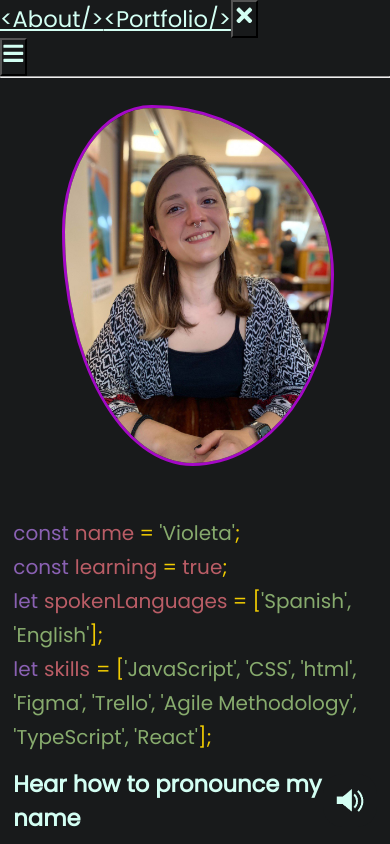
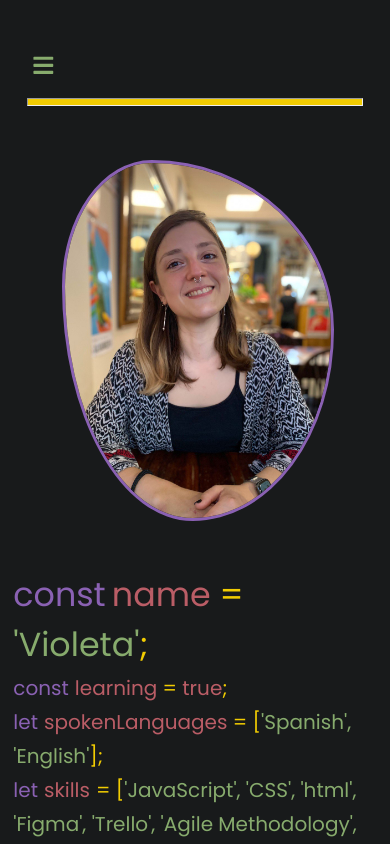
Before and after one commit to violetacf/violeta-portfolio, a React (Create React App) app: page / in a window 390 px wide. Shown: the top 844 px of the page. Built offline with nearby package versions, Linux system fonts and the light colour scheme.

Commit message:
nav bar working

```diff
--- a/src/Components/About/About.css
+++ b/src/Components/About/About.css
@@ -1,21 +1,25 @@
 /*Code About CSS:*/
 
-#name {
+.name {
   color: #ba5d66;
   font-size: 20pt;
 }
 
-#variable {
-  color: #8a61b3;
+.variable {
+  color: var(--mainColor);
 }
 
-#string {
+.string {
   color: #87ab6d;
   font-size: 20pt;
 }
 
-#parenthesis {
+.parenthesis {
   color: #f1cc02;
+}
+
+#my-name {
+  font-size: 50pt;
 }
 
 .code-text-container {
@@ -64,11 +68,38 @@
   font-size: 20pt;
 }
 
+.contact-function-container {
+  display: flex;
+  flex-direction: row;
+  margin-left: 40pt;
+}
+
+.function-container {
+  max-width: 400pt;
+  min-width: 400pt;
+  margin: 10pt;
+  align-items: center;
+}
+
 @media only screen and (max-width: 1024px) {
   .img-intro-about-container {
     display: flex;
     flex-direction: column;
     align-items: center;
+  }
+
+  .contact-function-container {
+    display: flex;
+    flex-direction: column;
+    margin: 10pt;
+  }
+
+  .function-container {
+    /* max-width: 400pt;
+    min-width: 400pt; */
+    margin: 0pt;
+    max-width: 300pt;
+    min-width: 250pt;
   }
 
   .subtitle {
@@ -80,24 +111,24 @@
     min-width: 50pt;
   }
 
-  #name {
-    color: #ba5d66;
+  .name {
     font-size: 15pt;
   }
 
-  #variable {
-    color: #8a61b3;
+  .variable {
     font-size: 15pt;
   }
 
-  #string {
-    color: #87ab6d;
+  .string {
     font-size: 15pt;
   }
 
-  #parenthesis {
-    color: #f1cc02;
+  .parenthesis {
     font-size: 15pt;
+  }
+
+  #my-name {
+    font-size: 25pt;
   }
 
   .intro-text-container {
--- a/src/Components/About/About.js
+++ b/src/Components/About/About.js
@@ -1,6 +1,7 @@
 import './About.css';
 import MyPicture from '../../Images/MyPicture.JPG';
 import SpeakerSound from '../../Images/SpeakerSound.png';
+import FunctionPicture from '../../Images/FunctionPicture.png';
 import CodeAbout from './CodeAbout';
 import ContactLinks from '../ContactLinks/ContactLinks';
 
@@ -55,6 +56,13 @@ function About() {
         </p>
       </div>
       <div className="contact-function-container">
+        <div className="function-container">
+          <img
+            id="function-pic"
+            src={FunctionPicture}
+            alt="function with my day to day tasks"
+          />
+        </div>
         <ContactLinks />
       </div>
     </div>
--- a/src/Components/About/CodeAbout.js
+++ b/src/Components/About/CodeAbout.js
@@ -3,28 +3,43 @@ import './About.css';
 export default function CodeAbout() {
   return (
     <p className="code-text-container">
-      <span id="variable">const</span> <span id="name">name</span>
-      <span id="parenthesis"> = </span>
-      <span id="string"> 'Violeta'</span>
-      <span id="parenthesis">;</span>
+      <span className="variable" id="my-name">
+        const
+      </span>{' '}
+      <span className="name" id="my-name">
+        name
+      </span>
+      <span className="parenthesis" id="my-name">
+        {' '}
+        ={' '}
+      </span>
+      <span className="string" id="my-name">
+        {' '}
+        'Violeta'
+      </span>
+      <span className="parenthesis" id="my-name">
+        ;
+      </span>
       <br></br>
-      <span id="variable">const</span> <span id="name">learning</span>
-      <span id="parenthesis"> = </span>
-      <span id="name"> true</span>
-      <span id="parenthesis">;</span>
+      <span className="variable">const</span>{' '}
+      <span className="name">learning</span>
+      <span className="parenthesis"> = </span>
+      <span className="name"> true</span>
+      <span className="parenthesis">;</span>
       <br></br>
-      <span id="variable">let</span> <span id="name">spokenLanguages</span>
-      <span id="parenthesis"> = [</span>
-      <span id="string">'Spanish', 'English'</span>
-      <span id="parenthesis">];</span>
+      <span className="variable">let</span>{' '}
+      <span className="name">spokenLanguages</span>
+      <span className="parenthesis"> = [</span>
+      <span className="string">'Spanish', 'English'</span>
+      <span className="parenthesis">];</span>
       <br></br>
-      <span id="variable">let</span> <span id="name">skills</span>{' '}
-      <span id="parenthesis">= [</span>
-      <span id="string">
+      <span className="variable">let</span> <span className="name">skills</span>{' '}
+      <span className="parenthesis">= [</span>
+      <span className="string">
         'JavaScript', 'CSS', 'html', 'Figma', 'Trello', 'Agile Methodology',
         'TypeScript', 'React'
       </span>
-      <span id="parenthesis">];</span>
+      <span className="parenthesis">];</span>
     </p>
   );
 }
--- a/src/Components/App/App.css
+++ b/src/Components/App/App.css
@@ -1,10 +1,18 @@
 @import url('https://fonts.googleapis.com/css2?family=Poppins&display=swap');
 
 :root {
-  --mainColor: #a408c6;
-  --mainColorLight: #afbbf2;
+  /* --mainColor: #a408c6; */
+  /* --mainColorLight: #afbbf2; */
+  /* --textColor: #d3fff3; */
+
+
   --secondaryColor: #181a1b;
-  --textColor: #d3fff3;
+  --mainColor: #8a61b3;
+  /* ^^ This purple to match the code */
+  --mainColorLight: #f1cc02;
+  /* ^^ This yellow to match the code*/
+  --textColor: #87ab6d;
+  /* ^^This green to match the code */
 }
 
 * {
@@ -12,7 +20,7 @@
   margin: 0;
   font-family: 'Poppins', sans-serif;
   font-size: 17pt;
-  color: #d3fff3;
+  color: var(--textColor);
   background-color: var(--secondaryColor);
 }
 
--- a/src/Components/ContactLinks/ContactLinks.css
+++ b/src/Components/ContactLinks/ContactLinks.css
@@ -1,10 +1,18 @@
 .links-container {
   display: flex;
   flex-direction: column;
-  justify-content: space-between;
   gap: 20pt;
   margin-left: 40pt;
   margin-bottom: 20pt;
+}
+
+.links-container p {
+  color: var(--mainColor);
+  border-bottom: solid var(--mainColor);
+}
+
+.subtitle {
+  color: var(--mainColor);
 }
 
 .links-logo {
@@ -32,5 +40,6 @@
     justify-content: space-between;
     gap: 20pt;
     margin-left: 10pt;
+    margin-top: 10pt;
   }
 }
--- a/src/Components/NavBar/NavBar.css
+++ b/src/Components/NavBar/NavBar.css
@@ -0,0 +1,110 @@
+:root {
+  --secondaryColor: #181a1b;
+  --mainColor: #8a61b3;
+  /* ^^ This purple to match the code */
+  --mainColorLight: #f1cc02;
+  /* ^^ This yellow to match the code*/
+  --textColor: #87ab6d;
+  /* ^^This green to match the code */
+}
+
+.divider {
+  background-color: var(--mainColor);
+  height: 5pt;
+}
+
+header {
+  display: flex;
+  align-items: center;
+  justify-content: space-between;
+  /* padding: 0 2rem; */
+  background-color: var(--secondaryColor);
+  /* color: hotpink; */
+  width: 100%;
+}
+
+nav a {
+  margin: 0 0 0 2rem;
+  /* margin-right: 20pt; */
+  color: var(--mainColor);
+  text-decoration: none;
+  font-size: 40pt;
+  position: relative;
+}
+
+nav a:hover {
+  color: var(--mainColorLight);
+}
+
+header .nav-button {
+  padding: 5px;
+  cursor: pointer;
+  background: transparent;
+  border: none;
+  outline: none;
+  /* visibility: hidden; */
+  display: none;
+  opacity: 0;
+  font-size: 1.8rem;
+  justify-content: center;
+}
+
+.about-my-portfolio {
+  flex-direction: row;
+}
+
+@media only screen and (max-width: 1024px) {
+  header .nav-button {
+    /* visibility: visible; */
+    opacity: 1;
+    display: block;
+  }
+
+  header nav {
+    position: fixed;
+    top: 0;
+    left: 0;
+    height: 100%;
+    width: 100%;
+    display: flex;
+    flex-direction: column;
+    align-items: center;
+    justify-content: center;
+    gap: 1.5rem;
+    background-color: var(--secondaryColor);
+    transition: 1s;
+    transform: translateY(-100vh);
+  }
+
+  header .responsive_nav {
+    transform: none;
+  }
+
+  nav .nav-close-button {
+    position: absolute;
+    top: 2rem;
+    left: 2rem;
+    color: yellow;
+  }
+
+  nav a {
+    font-size: 1.5rem;
+  }
+
+  .about-my-portfolio {
+    flex-direction: column;
+  }
+}
+
+.navbar-container {
+  flex-direction: row;
+  justify-content: space-around;
+  background-color: var(--secondaryColor);
+  margin: 20pt;
+  color: var(--mainColorLight);
+}
+
+.divider {
+  background-color: var(--mainColorLight);
+  height: 5pt;
+}
--- a/src/Components/NavBar/NavBar.js
+++ b/src/Components/NavBar/NavBar.js
@@ -12,14 +12,14 @@ export default function NavBar() {
   return (
     <div className="navbar-container">
       <header>
-        <nav className="about-myportfolio" ref={navRef}>
+        <nav className="about-my-portfolio" ref={navRef}>
           <a href="/">&lt;About/&gt;</a>
           <a href="/portfolio">&lt;Portfolio/&gt;</a>
-          <button className="nav-btn nav-close-btn" onClick={showNavBar}>
+          <button className="nav-button nav-close-button" onClick={showNavBar}>
             <FaTimes />
           </button>
         </nav>
-        <button className="nav-btn" onClick={showNavBar}>
+        <button className="nav-button" onClick={showNavBar}>
           <FaBars />
         </button>
       </header>
```
